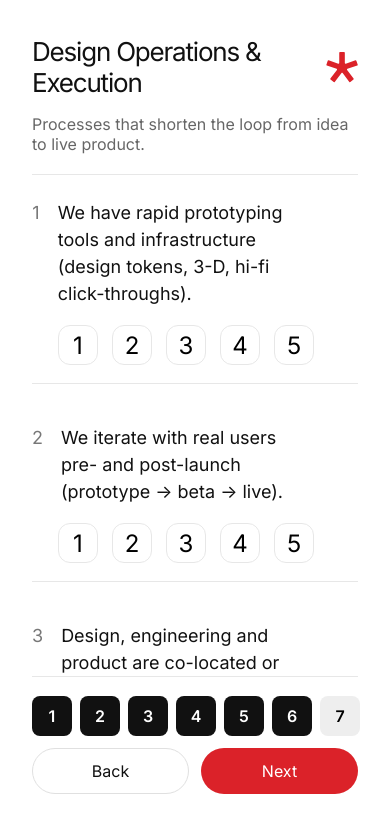
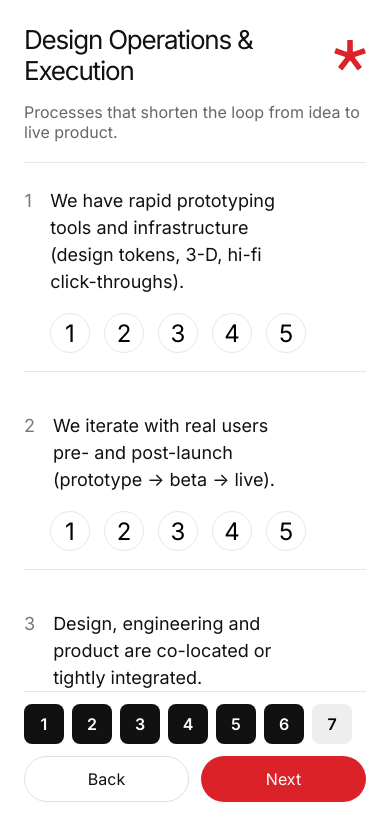
Before and after one commit to bang-id/dmi-form, a React (Vite) app: page /dmi/ops in a window 390 px wide. Shown: the top 840 px of the page. Built offline with nearby package versions, Linux system fonts and the light colour scheme.

Commit message:
improved qol

```diff
--- a/src/components/dmi/OrgFields.jsx
+++ b/src/components/dmi/OrgFields.jsx
@@ -3,7 +3,8 @@ import { Controller, useFormContext } from "react-hook-form";
 import CustomSelect from "./CustomSelect";
 import AutoComplete from "./AutoComplete";
 
-const EMOJIS5 = ["🤔","😕","😐","🙂","🥳"]; // 1..5
+// Use numeric labels 1..5 for the inline org likert
+const EMOJIS5 = ["1","2","3","4","5"]; // 1..5
 
 const COUNTRIES = [
   "Afghanistan","Albania","Algeria","Andorra","Angola","Argentina","Armenia","Australia","Austria","Azerbaijan",
--- a/styles.css
+++ b/styles.css
@@ -599,7 +599,7 @@ html, body{ overflow:hidden; }
     padding-left: 24px;
   }
   /* tighten sizes for small screens (optional) */
-  .emoji-btn{ width:40px; height:40px; border-radius:12px; }
+  .emoji-btn{ width:40px; height:40px; border-radius:999px; }
   .likert-rows{ gap:16px; }       /* a bit tighter vertical rhythm */
 
   /* buttons take the second full row, split equally */
@@ -626,9 +626,16 @@ html, body{ overflow:hidden; }
     margin-top: 28px;
     margin-bottom: 64px;
   }
+
+  .form-footer{
+    padding-bottom:0;
+    padding-top: 12px;
 }
 
-
+.hero{
+  padding: 12px;
+}
+}
 /* result page css */
 
 /* A simple centering wrapper (optional) */
```
Also changed, not shown: vercel.json (added).
